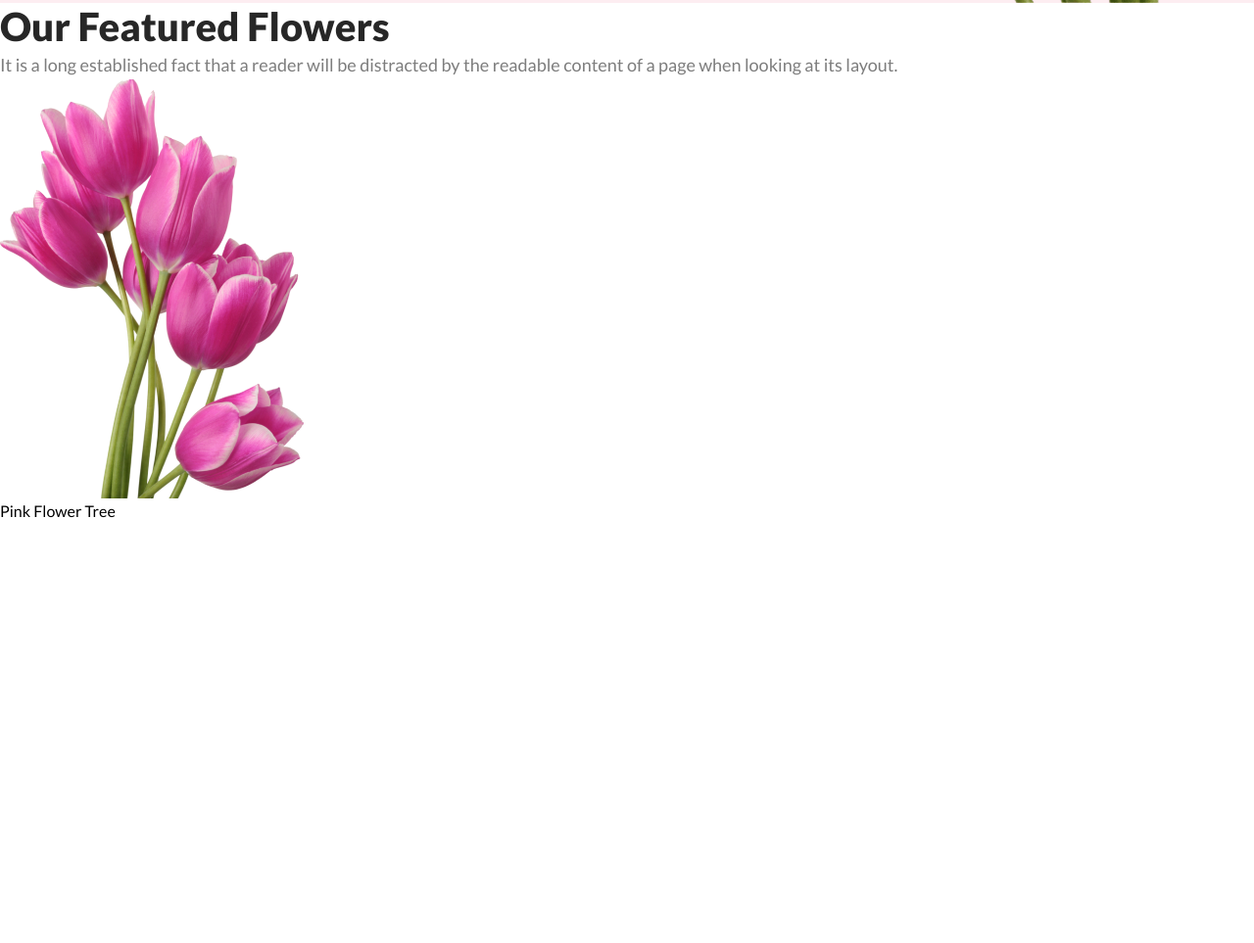
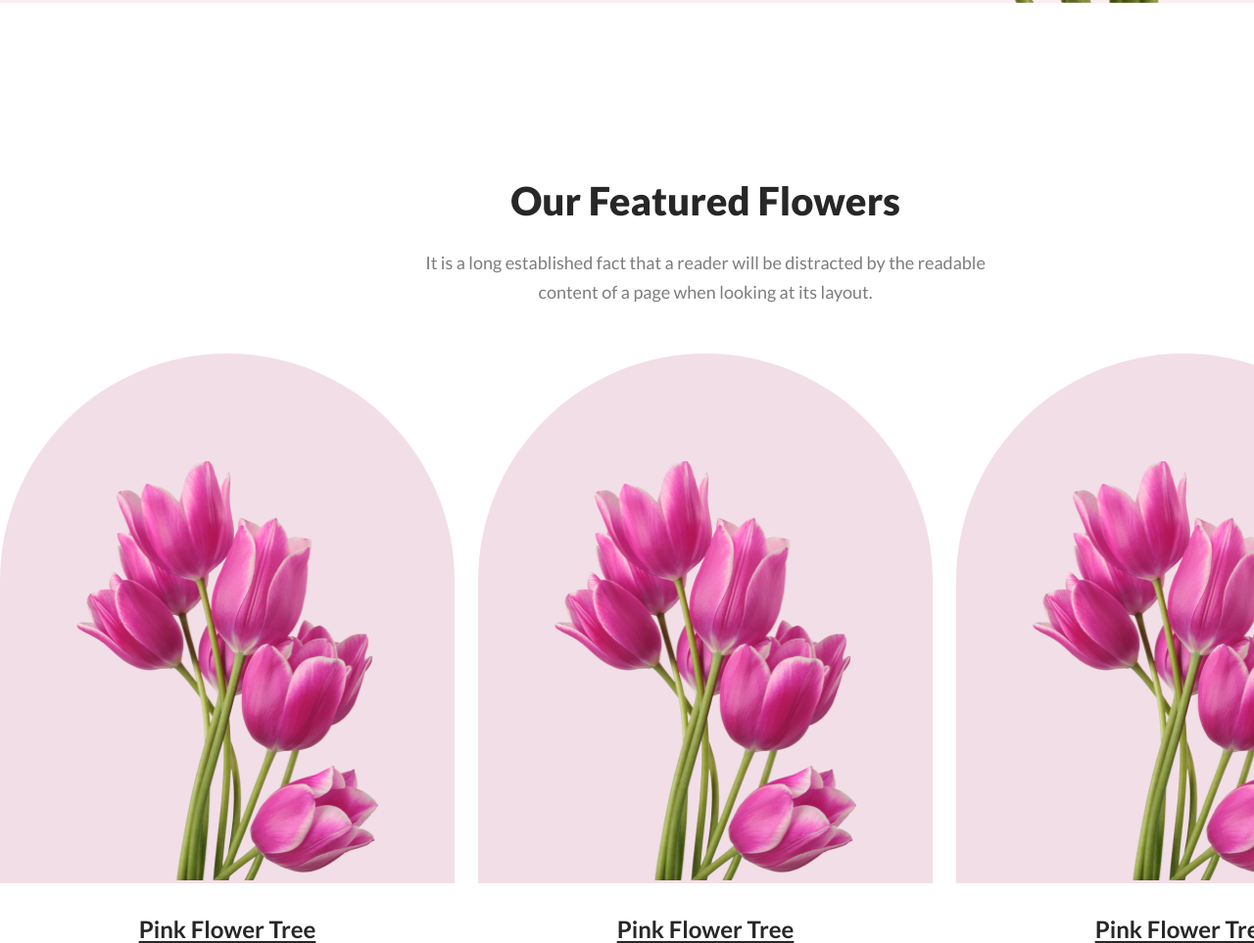
Before and after one commit to priyotush25/flower-shop, a plain HTML site: page index.html in a window 1280 px wide. Shown: the part 847-1810 px from the top of the page at 98% size. Before the commit the page ends 1378 px from the top, so only its background shows below. Drawn offline with Linux system fonts and the light colour scheme.

Commit message:
featured flower section add

```diff
--- a/index.html
+++ b/index.html
@@ -38,7 +38,7 @@
 
     <!-- main section -->
     <main>
-      <section class="feature-section">
+      <section class="feature-section container">
         <div class="sub-title">Our Featured Flowers</div>
         <p>
           It is a long established fact that a reader will be distracted by the
@@ -46,6 +46,19 @@
         </p>
 
         <div class="feature-cards">
+          <div class="flower-card">
+            <div class="flower-img">
+              <img src="./Flower Asset/pngwing 6.png" alt="" />
+            </div>
+            <div class="flower-name">Pink Flower Tree</div>
+          </div>
+
+          <div class="flower-card">
+            <div class="flower-img">
+              <img src="./Flower Asset/pngwing 6.png" alt="" />
+            </div>
+            <div class="flower-name">Pink Flower Tree</div>
+          </div>
           <div class="flower-card">
             <div class="flower-img">
               <img src="./Flower Asset/pngwing 6.png" alt="" />
--- a/style/style.css
+++ b/style/style.css
@@ -81,3 +81,41 @@ header {
 .banner-img img {
   height: 100%;
 }
+
+/*=======Feature Section Style=========*/
+.feature-section {
+  margin-top: 178px;
+  text-align: center;
+}
+
+.feature-section p {
+  margin: 24px auto 48px;
+  width: 594px;
+}
+
+.feature-cards {
+  gap: 24px;
+  display: flex;
+  align-items: center;
+  justify-content: space-between;
+}
+
+.flower-img {
+  padding: 110px 78px 0;
+  border-radius: 300px 300px 0px 0px;
+  background: rgba(167, 33, 98, 0.15);
+}
+
+.flower-img img {
+  width: 310px;
+  height: 428px;
+}
+
+.flower-name {
+  margin-top: 32px;
+  font-size: 24px;
+  font-weight: 700;
+  color: rgb(39, 39, 39);
+  text-decoration: underline;
+  text-underline-offset: 3px;
+}
```
